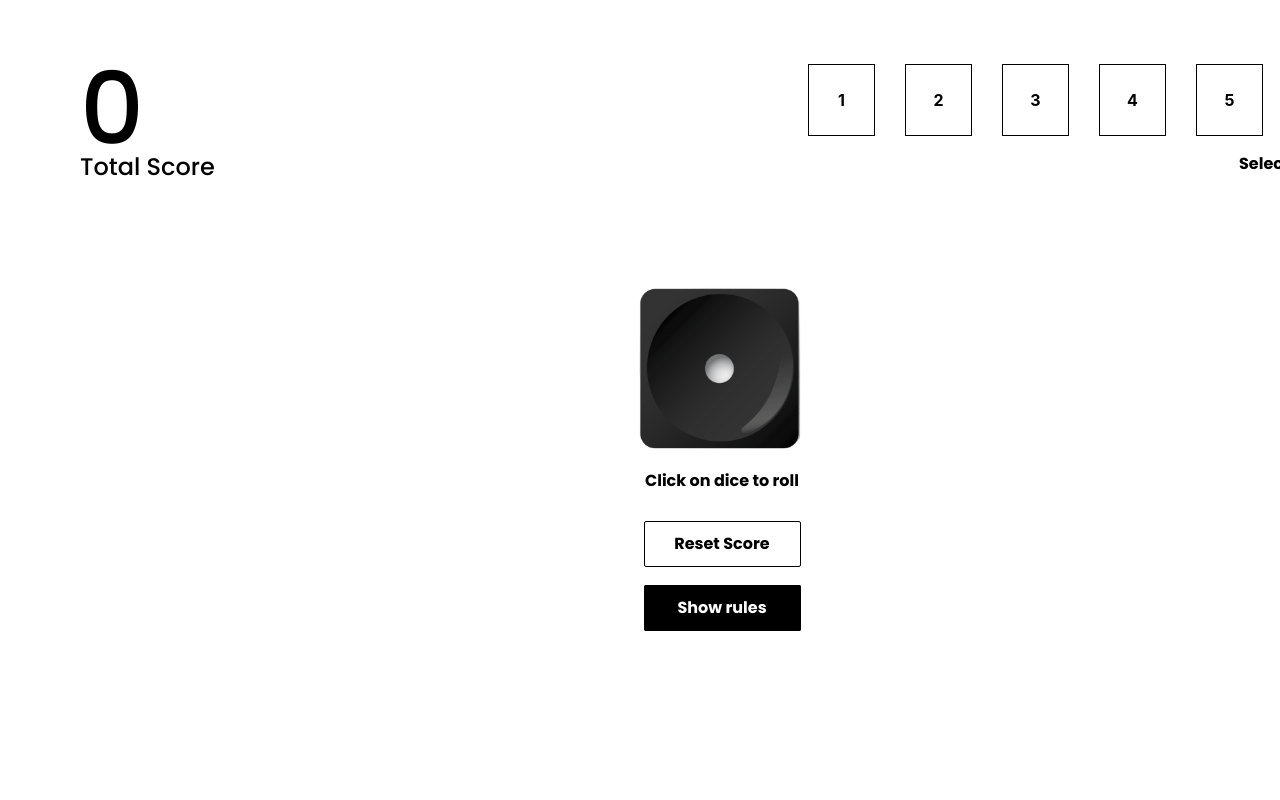
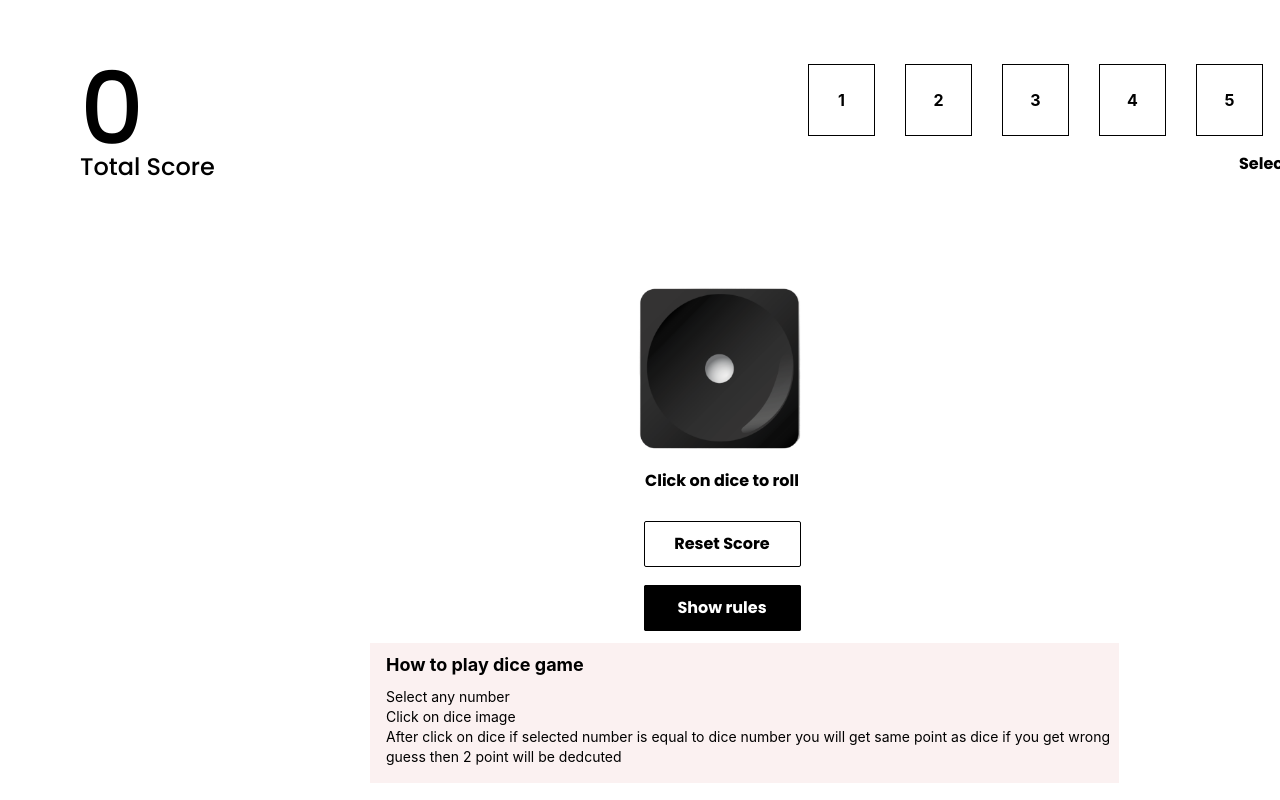
Before and after one commit to chaharhimanshu1004/Dice-Game, a React (Create React App) app: page / in a window 1280 px wide. Both pictures are taken after a click on the element "Show rules". Shown: the top 800 px of the page. Built offline with nearby package versions, Linux system fonts and the light colour scheme.

Commit message:
Show rules section

```diff
--- a/src/Pages/Game.js
+++ b/src/Pages/Game.js
@@ -8,7 +8,7 @@ export default function Game() {
     const [userNum,setUserNum] = useState(undefined);
     const [activeState,setActiveState] = useState(null);
     const [score,setScore] = useState(0);
-    const [shorRules,setShowRules] = useState(false);
+    const [showRules,setShowRules] = useState(false);
     const [error,setError] = useState("");
     const[btnColor,setBtnColor] = useState([
         {bg:'rgba(255,255,255,1)',text:'black'},
@@ -62,10 +62,11 @@ export default function Game() {
     function resetSc(){
         setScore(0);
     }
+    console.log(showRules);
 
   return (
-
-    // 6 values --->> sirf ek value ko hi change to kaise??
+<div>
+    {/* // 6 values --->> sirf ek value ko hi change to kaise?? */}
 
     <div>
         <div className='flex gap-[593px] w-[1280px] h-[151px] mt-[64px] ml-[80px]'>
@@ -107,14 +108,31 @@ export default function Game() {
                     <button onClick={resetSc} style={{fontFamily:"poppins",fontWeight:"600",padding:"10px 15px 10px 15px"}} className='w-[157px] rounded-sm border-[1px] border-black'>Reset Score</button>
 
                 </div>
-                <div onClick={()=>setShowRules(true)} className='text-white rounded-sm bg-[rgba(0,0,0,1)]'>
+                <div onClick={()=>setShowRules((prev)=>!prev)} className='text-white rounded-sm bg-[rgba(0,0,0,1)]'>
                     <button  style={{fontFamily:"poppins",fontWeight:"600",padding:"10px 15px 10px 15px"}} className='w-[157px] rounded-sm border-[1px] border-black'>Show rules</button>
-
                 </div>
             </div>
 
         </div>
 
+
     </div>
+    {
+        showRules &&
+        <div style={{background:"rgba(251, 241, 241, 1)"}} className='mt-3  flex flex-col  w-[749px] h-[140px] ml-[370px] '>
+            <div>
+                <h1 className='font-bold text-lg mt-2 ml-4'>How to play dice game</h1>
+            </div>
+            <div className=' w-[754px] mt-2 h-[108px]'>
+                <p className='text-sm ml-4'>Select any number</p>
+                <p className='text-sm ml-4'>Click on dice image</p>
+                <p className='text-sm ml-4'>After click on  dice  if selected number is equal to dice number you will get same point as dice if you get wrong guess then  2 point will be dedcuted  </p>
+            </div>
+        </div>
+
+    }
+    </div>
+
+
   )
 }
```
